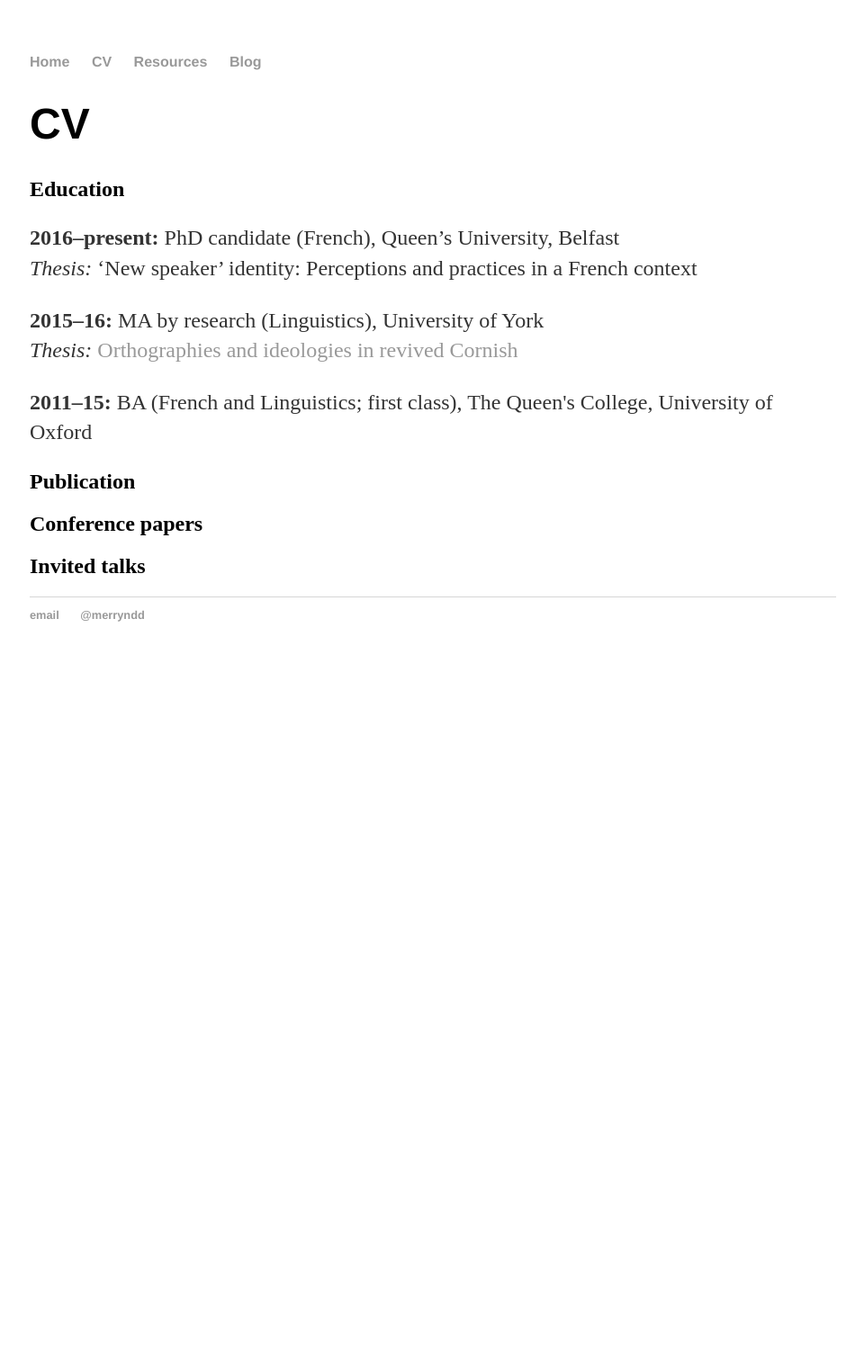
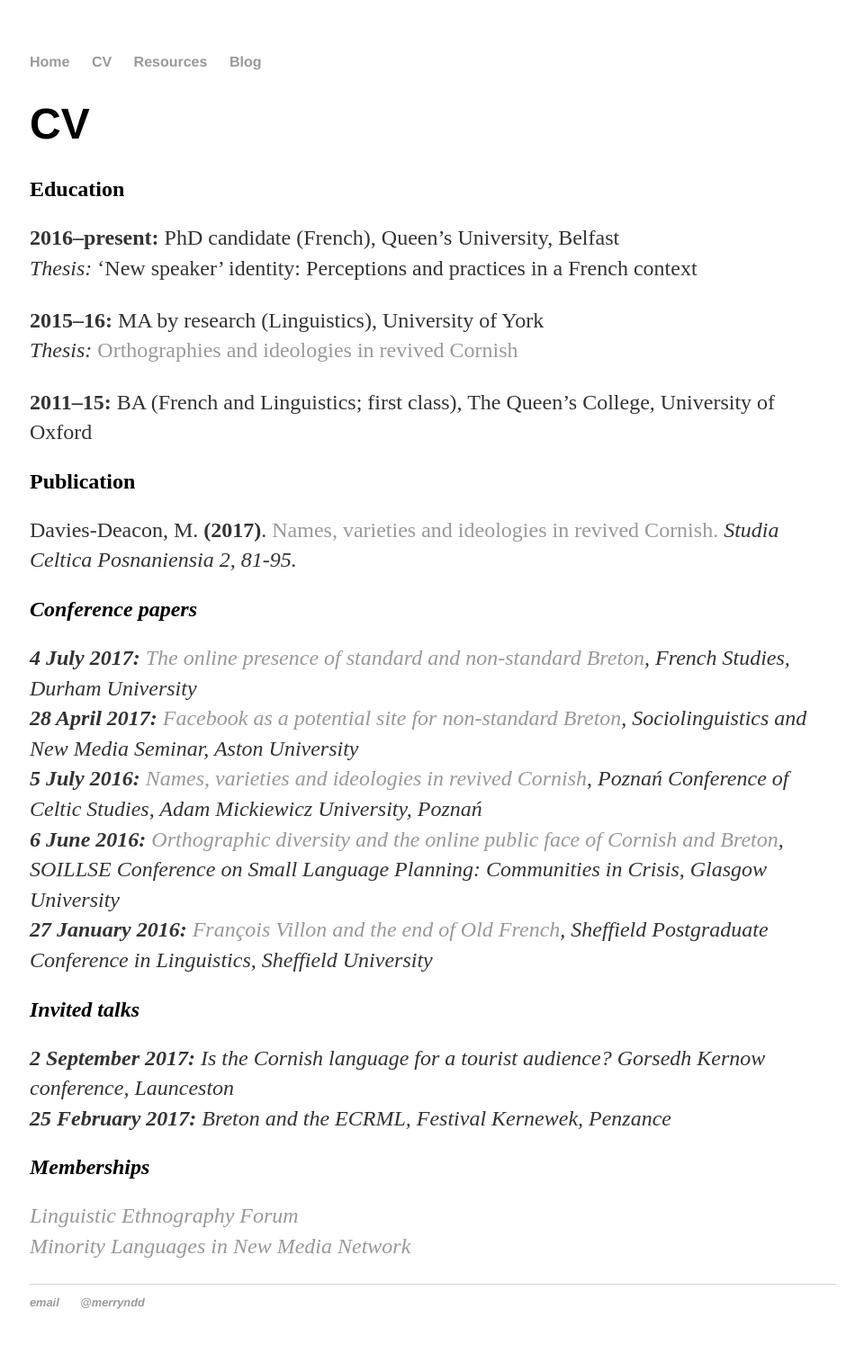
Before and after one commit to merryndd/merryndd.github.io, a Jekyll site: the page built from cv/index.html, in a window 1280 px wide. Shown: the whole page at 90% size, without its empty margins (159-1119 px from the left). Built offline with Jekyll 4.4.1, drawn with Linux system fonts in a browser that asks for light colours; before the commit the page ends 900 px from its top, so only the background shows below that.

Commit message:
Update index.html

```diff
--- a/cv/index.html
+++ b/cv/index.html
@@ -9,8 +9,20 @@ title: Merryn Davies-Deacon
 		<br/><i>Thesis:</i> ‘New speaker’ identity: Perceptions and practices in a French context</p>
 	<p><strong>2015–16:</strong> MA by research (Linguistics), University of York
 		<br/><i>Thesis:</i> <a href="http://etheses.whiterose.ac.uk/16731">Orthographies and ideologies in revived Cornish</a></p>
-	<p><strong>2011–15:</strong> BA (French and Linguistics; first class), The Queen's College, University of Oxford</p>
+	<p><strong>2011–15:</strong> BA (French and Linguistics; first class), The Queen’s College, University of Oxford</p>
 	<h2>Publication</h2>
+	<p>Davies-Deacon, M. <strong>(2017)</strong>. <a href="https://www.degruyter.com/view/j/scp.2017.2.issue-1/scp-2017-0005/scp-2017-0005.xml?format=INT">Names, varieties and ideologies in revived Cornish.</a> <i>Studia Celtica Posnaniensia<i> 2, 81-95.</p>
 	<h2>Conference papers</h2>
+		<p><strong>4 July 2017:</strong> <a href="https://www.academia.edu/34555870/The_online_presence_of_standard_and_non-standard_Breton">The online presence of standard and non-standard Breton</a>, <i>French Studies<i>, Durham University
+			<br/><strong>28 April 2017:</strong> <a href="https://www.academia.edu/32907045/Facebook_as_a_potential_site_for_non-standard_Breton">Facebook as a potential site for non-standard Breton</a>, <i>Sociolinguistics and New Media Seminar</i>, Aston University
+			<br/><strong>5 July 2016:</strong> <a href="https://www.academia.edu/27249633/Names_varieties_and_ideologies_in_revived_Cornish">Names, varieties and ideologies in revived Cornish</a>, <i>Poznań Conference of Celtic Studies<i>, Adam Mickiewicz University, Poznań
+			<br/><strong>6 June 2016:</strong> <a href="https://www.academia.edu/26038260/Orthographic_diversity_and_the_online_public_face_of_Cornish_and_Breton">Orthographic diversity and the online public face of Cornish and Breton</a>, <i>SOILLSE Conference on Small Language Planning: Communities in Crisis</i>, Glasgow University
+			<br/><strong>27 January 2016:</strong> <a href="https://www.academia.edu/20963881/Fran%C3%A7ois_Villon_and_the_end_of_Old_French">François Villon and the end of Old French</a>, <i>Sheffield Postgraduate Conference in Linguistics</i>, Sheffield University</p>
+
 	<h2>Invited talks</h2>
+			<p><strong>2 September 2017:</strong> Is the Cornish language for a tourist audience? <i>Gorsedh Kernow conference</i>, Launceston
+				<br/><strong>25 February 2017:</strong> Breton and the ECRML, <i>Festival Kernewek</i>, Penzance</p>
+			<h2>Memberships</h2>
+			<p><a href="http://www.uklef.net/">Linguistic Ethnography Forum</a>
+			<br/><a href="https://minoritylanguagesnewmedia2017.wordpress.com">Minority Languages in New Media Network</a></p>
 </div><!-- /.blurb -->
```
